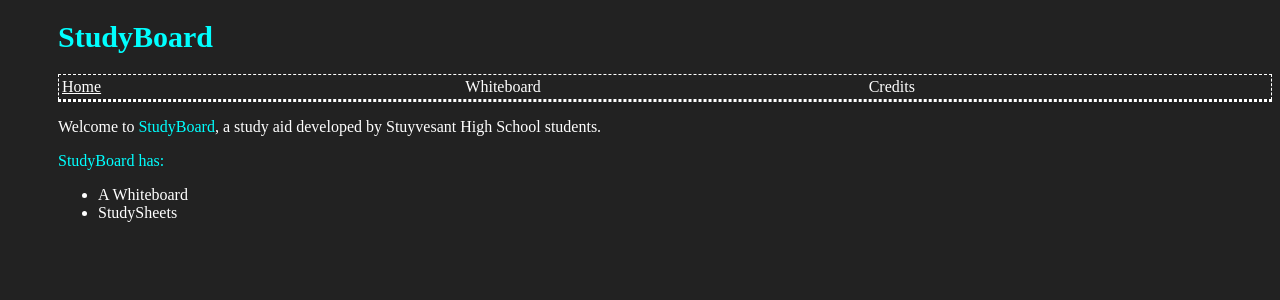
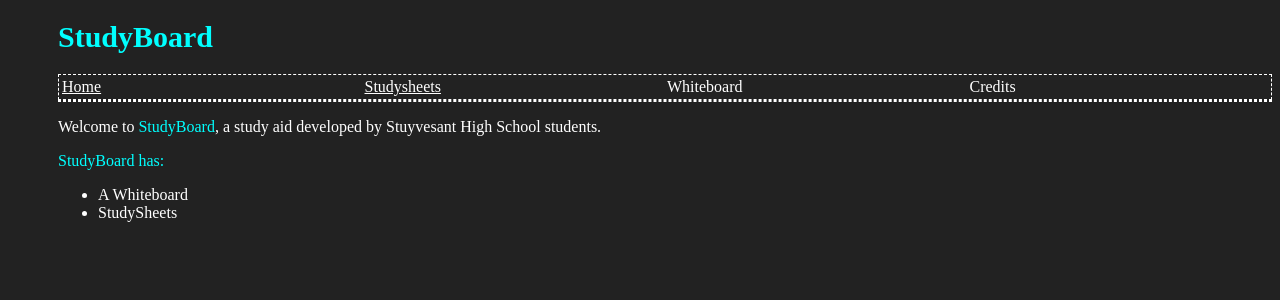
Before and after one commit to raymondzeng/StudyBoard, a Flask app: template templates/home.html in a window 1280 px wide. Shown: the top 300 px of the page. Run offline with Flask 2, Linux system fonts and the light colour scheme; the template is opened without the code that fills it, so the values that code supplies are empty; some libraries are stand-ins or nearby versions.

Commit message:
Added sheets.html

```diff
--- a/templates/home.html
+++ b/templates/home.html
@@ -32,6 +32,7 @@
 	<table  width=100%>
 	<tr>
 		<td width=25%><a href="index.html">Home</a></td>
+		<td width=25%><a href="sheets.html">Studysheets</a></td>
 		<td width=25%>Whiteboard</td>
 		<td width=25%>Credits</td>
 	</tr>
```
